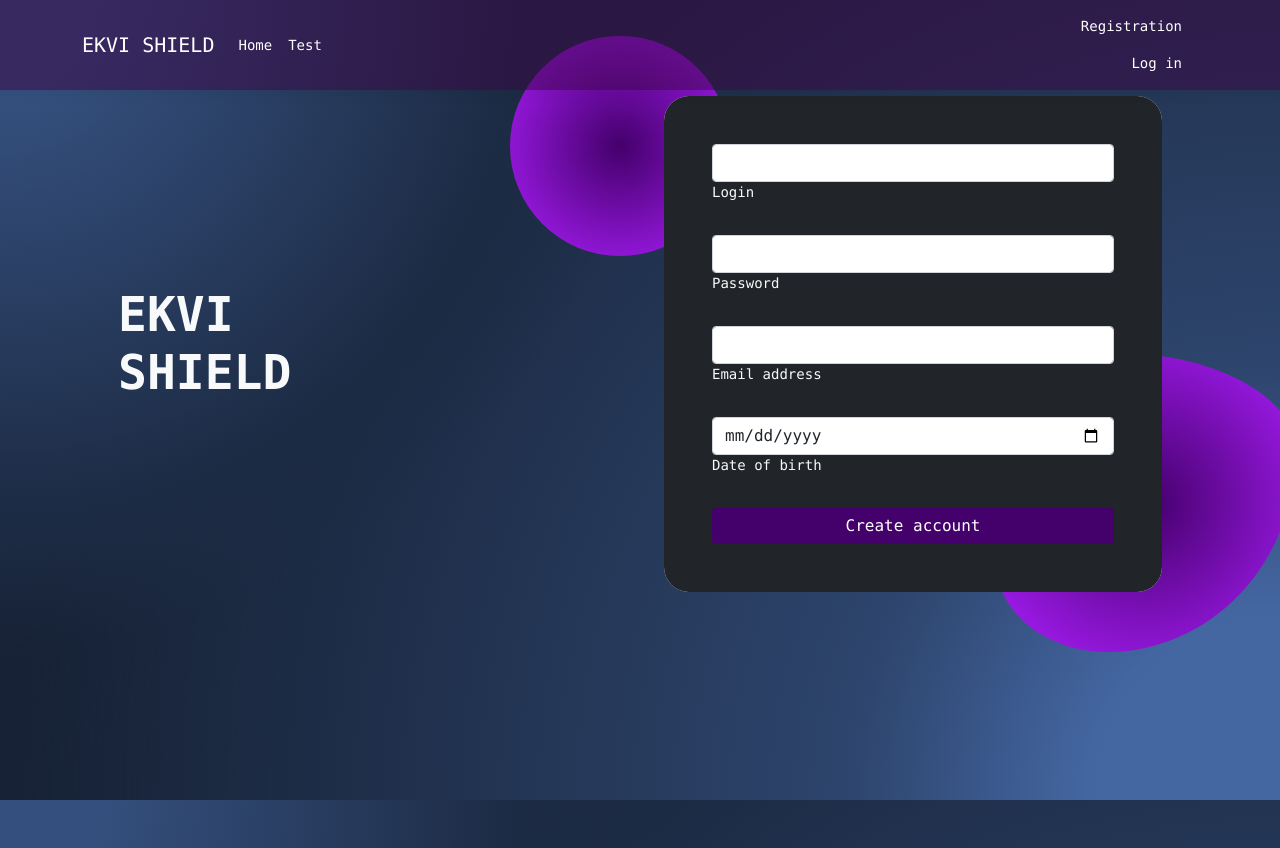
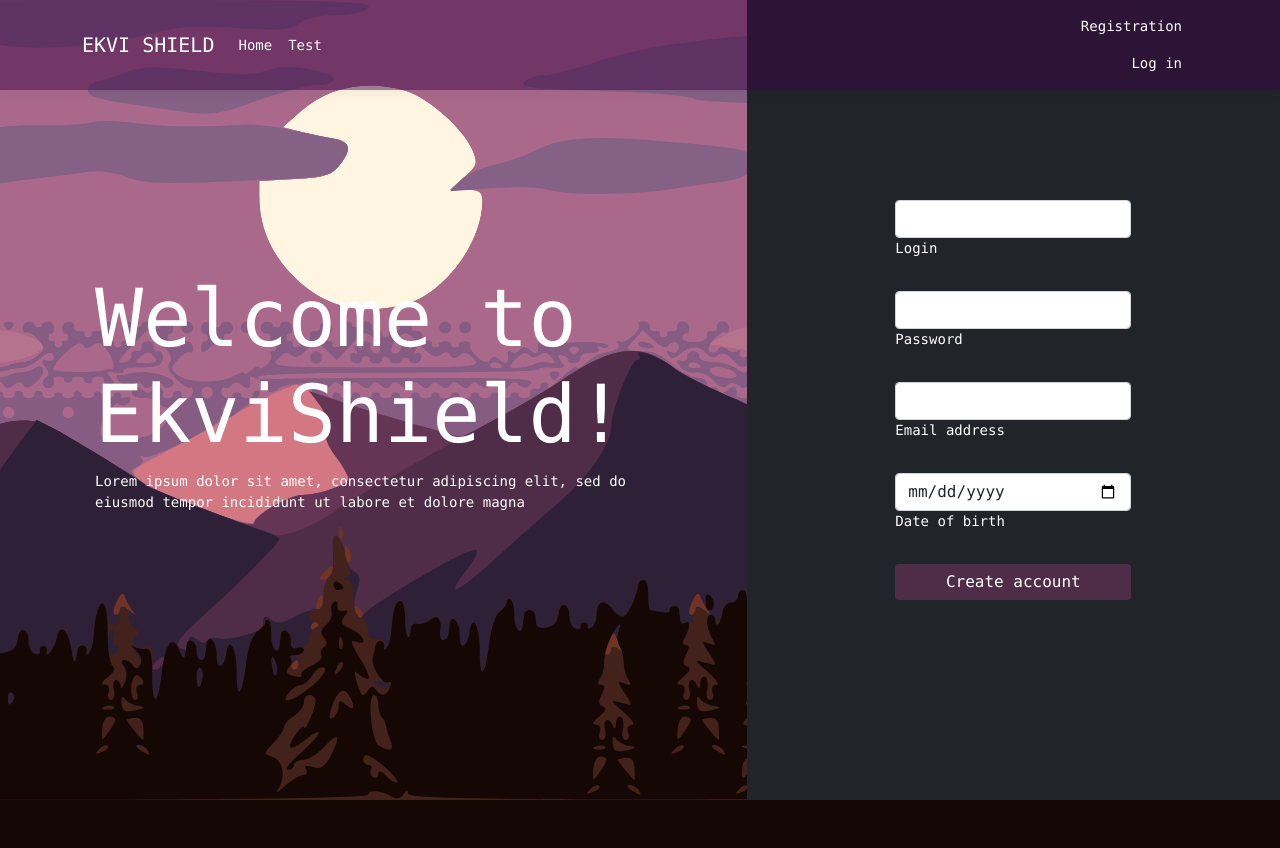
Before and after one commit to viaside/EkviShield_React_WebAPI_ASP.Net_Core, a React (Create React App) app in the folder web-app/ClientApp/: page /Reg in a window 1280 px wide. After the commit the page ends 800 px from the top, so only its background shows below. Built offline with nearby package versions, Linux system fonts and the light colour scheme.

Commit message:
Update design

```diff
--- a/web-app/ClientApp/src/components/Login.js
+++ b/web-app/ClientApp/src/components/Login.js
@@ -1,5 +1,5 @@
 import React, { Component } from 'react';
-import { Button, Modal, ModalHeader, ModalFooter } from 'reactstrap';
+import { Button, Modal, ModalHeader, ModalFooter, Input } from 'reactstrap';
 
 class Login extends Component {
     constructor() {
@@ -70,32 +70,27 @@ class Login extends Component {
     render() {
         return (
             <div className="Login">
-                    <section className="background-radial-gradient text-light">
-                    <div className="container px-4 py-5 px-md-5 text-center text-lg-start my-5">
-                            <div className="row gx-lg-5 align-items-center mb-5">
-                                <div className="col-lg-6 mb-5 mb-lg-0">
-                                    <h1 className="my-5 display-5 fw-bold ls-tight">
-                                        EKVI<br />
-                                        <span>SHIELD</span>
-                                    </h1>
-                                    <p className="mb-4 opacity-70">
+                <div className="container-fluid">
+                    <div className="row">
+                        <div className="col-sm-6 col-md-7 intro-section">
+                            <div className="intro-content-wrapper">
+                                <h1 className="display-1">Welcome to EkviShield!</h1>
+                                <p>
+                                    Lorem ipsum dolor sit amet, consectetur adipiscing elit, sed do eiusmod tempor
+                                    incididunt ut labore et dolore magna
                                 </p>
                             </div>
-
-                                <div className="col-lg-6 mb-5 mb-lg-0 position-relative ">
-                                    <div id="radius-shape-1" className="position-absolute rounded-circle shadow-5-strong"></div>
-                                    <div id="radius-shape-2" className="position-absolute shadow-5-strong"></div>
-
-                                <div className="card bg-glass border-radius">
-                                    <div className="card-body px-4 py-5 px-md-5 bg-dark border-radius">
+                        </div>
+                        <div className="col-sm-6 col-md-5 form-section bg-dark text-white">
+                            <div className="px-4 py-5 px-md-5">
                                 <form>
                                     <div className="form-outline mb-4">
-                                                    <input onChange={this.Login} type="text" className="form-control" />
+                                        <Input onChange={this.Login} type="text" className="form-control" />
                                         <label className="form-label" htmlFor="form3Example3">Login</label>
                                     </div>
 
                                     <div className="form-outline mb-4">
-                                                    <input onChange={this.Password} type="password" className="form-control" />
+                                        <Input onChange={this.Password} type="password" className="form-control" />
                                         <label className="form-label" htmlFor="form3Example3">Password</label>
                                     </div>
                                     <Button onClick={this.login} className="btnSuccess border-0 mt-3" block>Sign in</Button>
@@ -105,16 +100,6 @@ class Login extends Component {
                     </div>
                 </div>
             </div>
-                </section>
-                <Modal isOpen={this.state.modal} toggle={this.toggle}>
-                    <div className="DeffaultBackGround text-light">
-                        <ModalHeader toggle={this.toggle}>Invalid user</ModalHeader>
-                        <ModalFooter>
-                            <button onClick={this.toggle} className="btn btn-success">Okey</button>{' '}
-                        </ModalFooter>
-                    </div>
-                </Modal>
-                </div>
         );
     }
 }
--- a/web-app/ClientApp/src/components/Reg.js
+++ b/web-app/ClientApp/src/components/Reg.js
@@ -79,26 +79,20 @@ class Reg extends Component {
 
     render() {
         return (
-            <div className="Registr">
-                <section className="background-radial-gradient text-light">
-                    <div className="container px-4 py-5 px-md-5 text-center text-lg-start my-5">
-                        <div className="row gx-lg-5 align-items-center mb-5">
-                            <div className="col-lg-6 mb-5 mb-lg-0">
-                                <h1 className="my-5 display-5 fw-bold ls-tight">
-                                    EKVI <br />
-                                    <span>SHIELD</span>
-                                </h1>
-                                <p className="mb-4 opacity-70">
-
+            <div className="Login">
+                <div className="container-fluid">
+                    <div className="row">
+                        <div className="col-sm-6 col-md-7 intro-section">
+                            <div className="intro-content-wrapper">
+                                <h1 className="display-1">Welcome to EkviShield!</h1>
+                                <p>
+                                    Lorem ipsum dolor sit amet, consectetur adipiscing elit, sed do eiusmod tempor
+                                    incididunt ut labore et dolore magna
                                 </p>
                             </div>
-
-                            <div className="col-lg-6 mb-5 mb-lg-0 position-relative ">
-                                <div id="radius-shape-1" className="position-absolute rounded-circle shadow-5-strong"></div>
-                                <div id="radius-shape-2" className="position-absolute shadow-5-strong"></div>
-
-                                <div className="card bg-glass border-radius">
-                                    <div className="card-body px-4 py-5 px-md-5 bg-dark border-radius">
+                        </div>
+                        <div className="col-sm-6 col-md-5 form-section bg-dark text-white">
+                            <div className="px-4 py-5 px-md-5">
                                 <form>
                                     <div className="form-outline mb-4">
                                         <input onChange={this.Login} type="text" className="form-control" />
@@ -127,8 +121,6 @@ class Reg extends Component {
                     </div>
                 </div>
             </div>
-                </section>
-            </div>
         );
     }
 }
--- a/web-app/ClientApp/src/components/Test.js
+++ b/web-app/ClientApp/src/components/Test.js
@@ -1,16 +1,12 @@
 import React, { Component } from 'react';
-import { } from 'reactstrap';
+import { Button, Input} from 'reactstrap';
 import '../custom.css'
 
 class Test extends Component {
     render() {
         return (
             <div className="Test wrapper">
-                <div className="container px-4 py-5 px-md-5 text-center text-white text-lg-start my-5">
-                    <section>
-                        <p>111111111111111111Bacon ipsum dolor amet turducken short ribs strip steak, cupim pastrami kielbasa sirloin doner drumstick pork belly meatloaf swine shank short loin bacon. Pastrami andouille bresaola spare ribs, jerky drumstick jowl kevin ground round bacon. Hamburger filet mignon tongue pancetta ground round strip steak. Biltong boudin swine, pork chop pig tri-tip short loin shank alcatra kielbasa. Picanha fatback jowl, pastrami tri-tip chicken turkey. Spare ribs picanha alcatra kielbasa rump t-bone shankle meatball landjaeger beef doner biltong fatback short ribs salami. Burgdoggen picanha frankfurter, brisket tongue pig beef ribs doner strip steak hamburger.</p>
-                    </section>
-                </div>
+
             </div>
         );
     }
--- a/web-app/ClientApp/src/custom.css
+++ b/web-app/ClientApp/src/custom.css
@@ -1,12 +1,34 @@
-/* Provide sufficient contrast against white background */
-a {
-  color: #0366d6;
+.intro-section {
+    background-image: url("../public/BG.svg");
+    background-size: cover;
+    background-repeat: no-repeat;
+    background-position: center;
+    padding: 75px 95px;
+    min-height: 100vh;
+    display: -webkit-box;
+    display: flex;
+    -webkit-box-orient: vertical;
+    -webkit-box-direction: normal;
+    flex-direction: column;
+    color: #ffffff;
 }
 
+.intro-content-wrapper {
+    width: 610px;
+    max-width: 100%;
+    margin-top: auto;
+    margin-bottom: auto;
+}
 
-code {
-  color: #E01A76;
+.form-section {
+    display: -webkit-box;
+    display: flex;
+    -webkit-box-align: center;
+    align-items: center;
+    -webkit-box-pack: center;
+    justify-content: center;
 }
+
 
 .btn-primary {
   color: #fff;
@@ -15,14 +37,12 @@ code {
 }
 html {
     height: 100%;
-    font-family: cursive;
 }
 body {
-    height:100%;
+    height: 100%;
     font-family: 'Lucida Console';
-    font-size:14px;
-    background-color: hsl(218, 41%, 15%);
-    background-image: radial-gradient(650px circle at 0% 0%, hsl(218, 41%, 35%) 15%, hsl(218, 41%, 30%) 35%, hsl(218, 41%, 20%) 75%, hsl(218, 41%, 19%) 80%, transparent 100%), radial-gradient(1250px circle at 100% 100%, hsl(218, 41%, 45%) 15%, hsl(218, 41%, 30%) 35%, hsl(218, 41%, 20%) 75%, hsl(218, 41%, 19%) 80%, transparent 100%);
+    font-size: 14px;
+    background-color: #150704;
 }
 
 .InputColor {
@@ -34,7 +54,7 @@ body {
     }
 
 .btnSuccess {
-    background-color: #44006b;
+    background-color: #4f2d48;
 }
 
 .DeffaultBackGround {
@@ -48,26 +68,6 @@ body {
     background: #1e1d23;
 }
 
-
-#radius-shape-1 {
-    height: 220px;
-    width: 220px;
-    top: -60px;
-    left: -130px;
-    background: radial-gradient(#44006b, #ad1fff);
-    overflow: hidden;
-}
-
-#radius-shape-2 {
-    border-radius: 38% 62% 63% 37% / 70% 33% 67% 30%;
-    bottom: -60px;
-    right: -110px;
-    width: 300px;
-    height: 300px;
-    background: radial-gradient(#44006b, #ad1fff);
-    overflow: hidden;
-}
-
 .bg-glass {
     background-color: hsla(0, 0%, 100%, 0.9) !important;
     backdrop-filter: saturate(200%) blur(25px);
@@ -75,7 +75,7 @@ body {
 
 
 .border-radius {
-    background-color: rgba(196, 120, 235, .6);
+    background-color: hsl(0, 0%, 0%, 0.7);
     border-radius: 25px;
     border:0;
 }
@@ -94,11 +94,3 @@ body {
     background-image: url("../public/BG.svg");
     background-position:center;
 }
-
-.Home{
-    background-color:white;
-}
-
-.text-wh{
-
-}
```
Also changed, not shown: web-app/ClientApp/src/components/Account.js (+18 -19 lines), web-app/ClientApp/src/components/Home.js (+17 -24 lines), web-app/ClientApp/src/Images/21.jpg (deleted), web-app/ClientApp/src/Images/footer.svg (added). Lines whose indentation alone changed are shown as unchanged.
